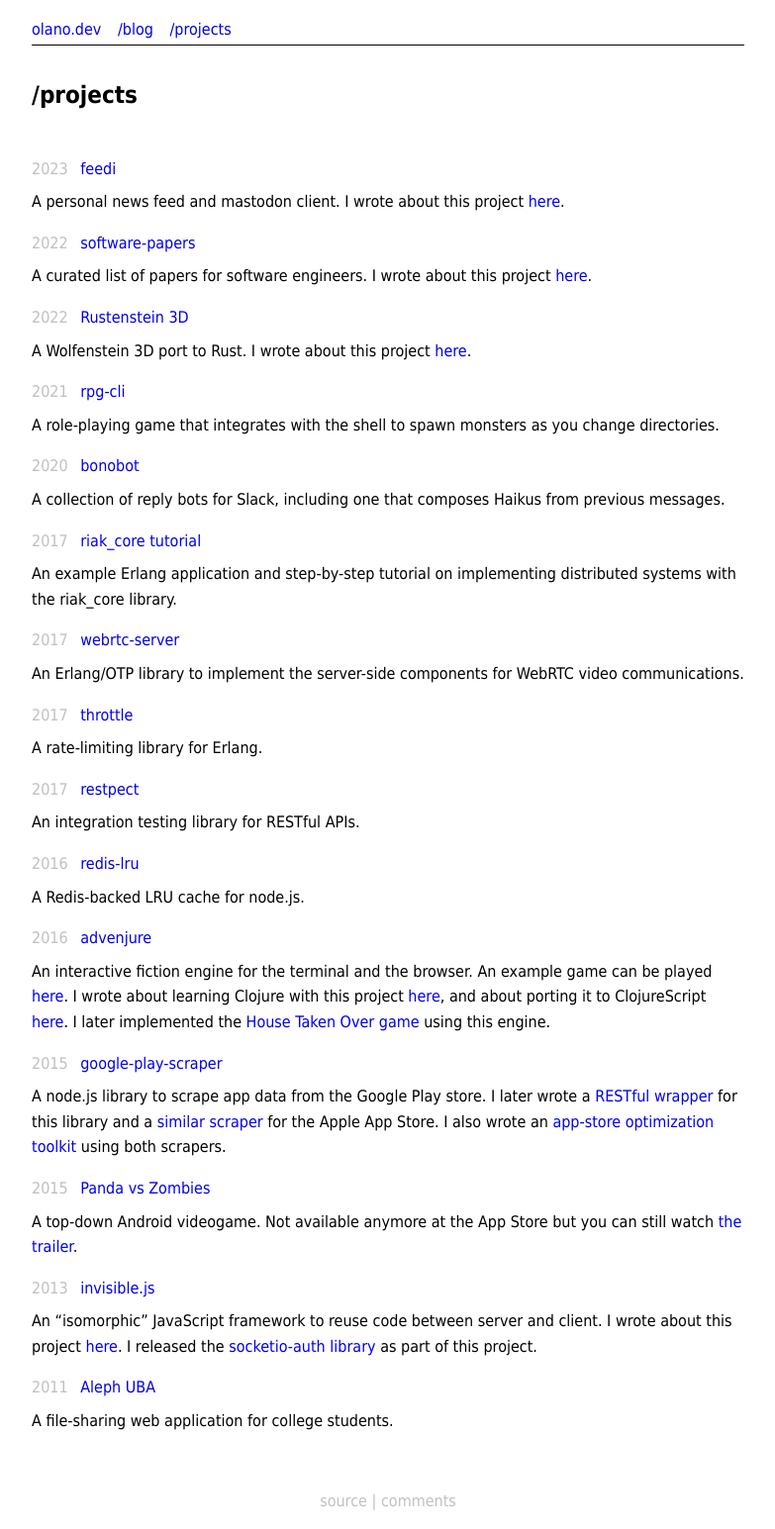
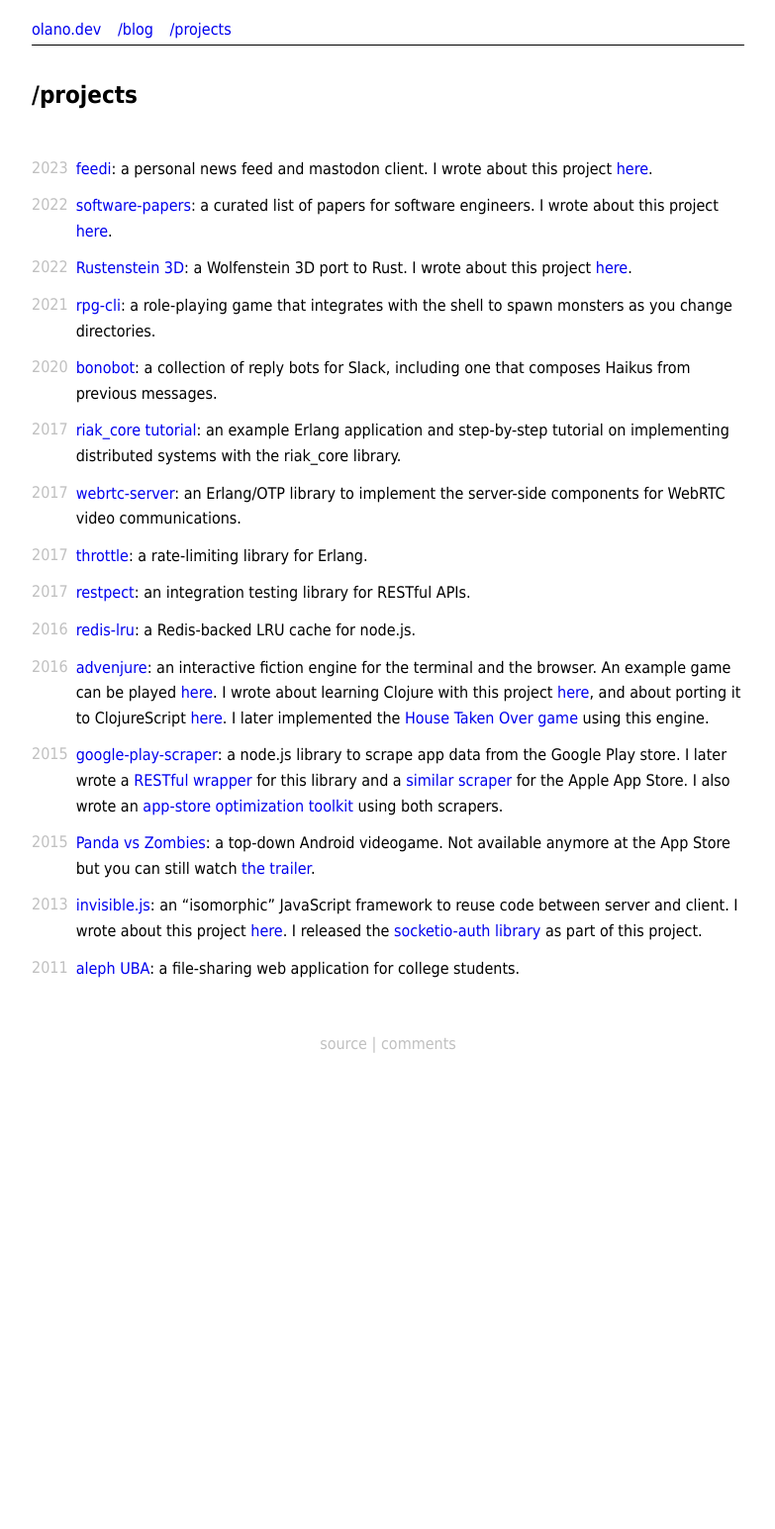
Before and after one commit to facundoolano/olano.dev, a Jekyll site: the page built from projects.html, in a window 1280 px wide. Shown: the whole page at 99% size, without its empty margins (248-1031 px from the left). Built offline with Jekyll 4.4.1, drawn with Linux system fonts in a browser that asks for light colours; after the commit the page ends 1083 px from its top, so only the background shows below that.

Commit message:
projects style

```diff
--- a/assets/css/main.css
+++ b/assets/css/main.css
@@ -31,11 +31,11 @@
 .date {
     padding-right: .5rem
 }
-.tags {
+.tags, .project-details {
     display: inline-block;
 }
 
-article.post {
+article.post, article.project {
     display: flex;
 }
 
@@ -57,9 +57,10 @@
     list-style: none;
 }
 
-.projects-index ul { padding-bottom: 1rem}
-.projects-index li { padding-bottom: .5rem; list-style-type: none}
-.projects-index li p {margin: 0.5rem 0}
+.projects-index p {
+    display: inline;
+    line-height: 1.6;
+}
 
 hr {
     border: 0;
@@ -67,6 +68,8 @@
 }
 
 .blog-index article { padding-bottom: .5rem;}
+.projects-index article { padding-bottom: .75rem;}
+
 
 a.title {
     color: unset!important;
--- a/projects.html
+++ b/projects.html
@@ -1,13 +1,17 @@
 ---
 layout: default
-title: "projects"
+title: projects
 ---
 
 <br/>
 <div class="projects-index">
 {% for project in site.data.projects %}
-<li><span class="date">{{ project.date }}</span> <a class="project" href="{{ project.url }}">{{project.name}}</a>
-    <p>{{ project.description | markdownify }}</p>
-</li>
+<article class="project">
+    <span class="date">{{ project.date }}</span>
+    <div class="project-details">
+        <a class="project" href="{{ project.url }}">{{project.name}}</a>:
+        {{ project.description | markdownify }}
+    </div>
+</article>
 {% endfor %}
 </div>
```
Also changed, not shown: _data/projects.yml (+16 -16 lines), _includes/posts.html (+5 -7 lines).
